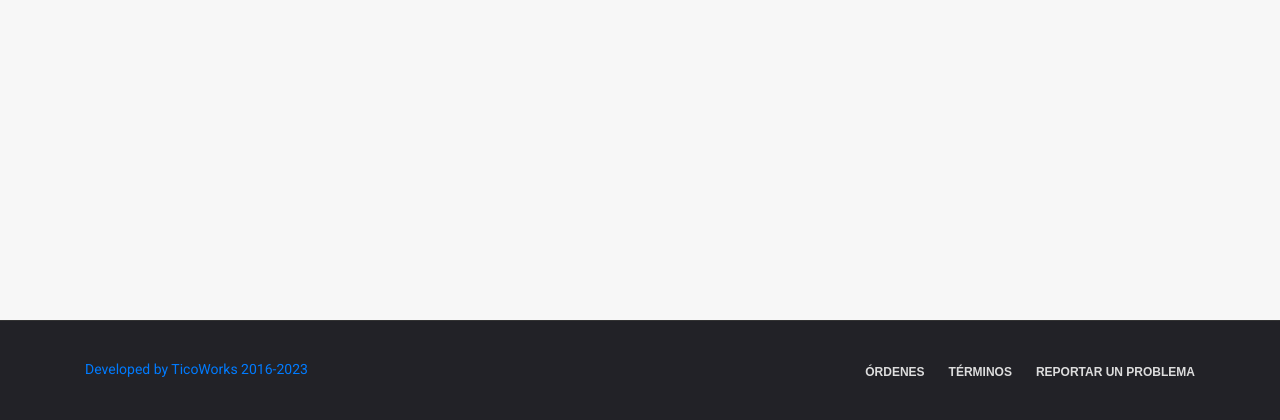
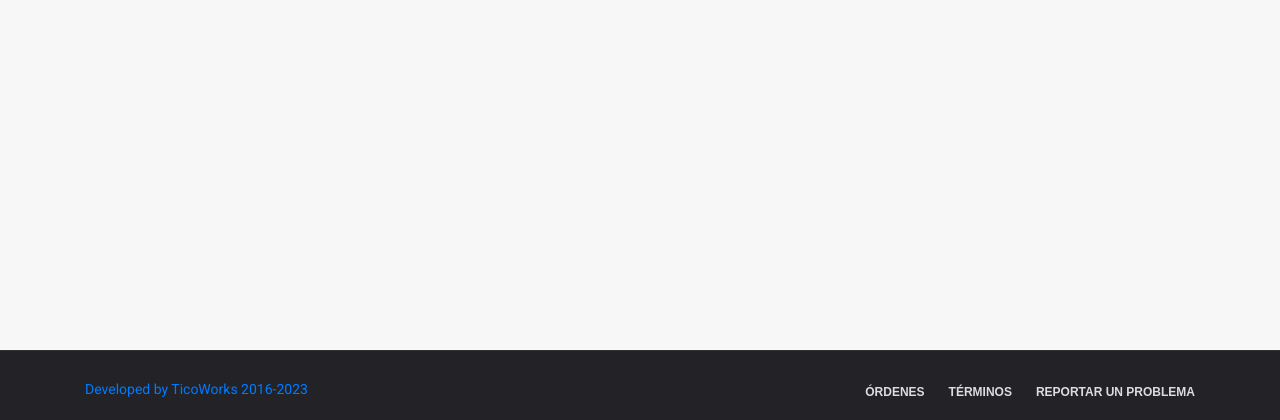
Before and after one commit to info-ticoworks/chata-v1, a PHP site: page /appointment.php in a window 1280 px wide. Shown: the part 380-800 px from the top of the page. Run offline with PHP 8.4, Linux system fonts and the light colour scheme; data that the repository does not hold is empty.

Commit message:
Fixed Footer

```diff
--- a/Design/css/main.css
+++ b/Design/css/main.css
@@ -706,14 +706,16 @@ ul.nav>li>a
 
 .footer_section
 {
-    position: absolute;
+    position: fixed;
     bottom: 0;
     width: 100%;
-    height: 100px;
+    height: 70px;
     display: flex;
     align-items: center;
     background-color: #222227;
     border-top: 1px solid #333;
+    padding: 10px 0 0 0;
+    z-index: 1;
 
 }
 
```
